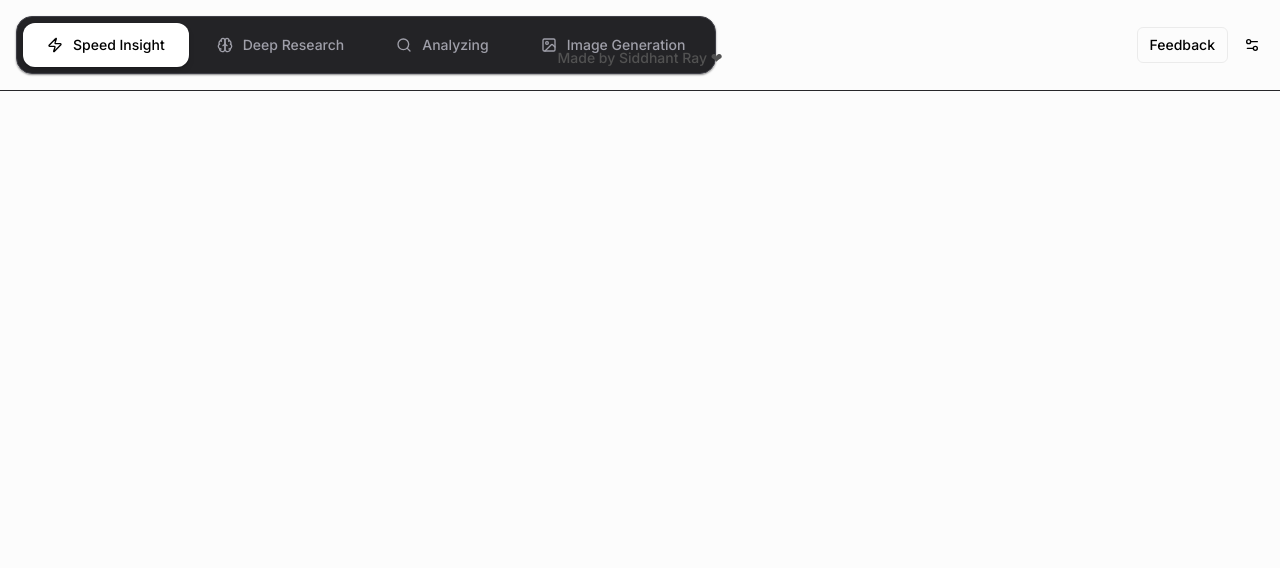
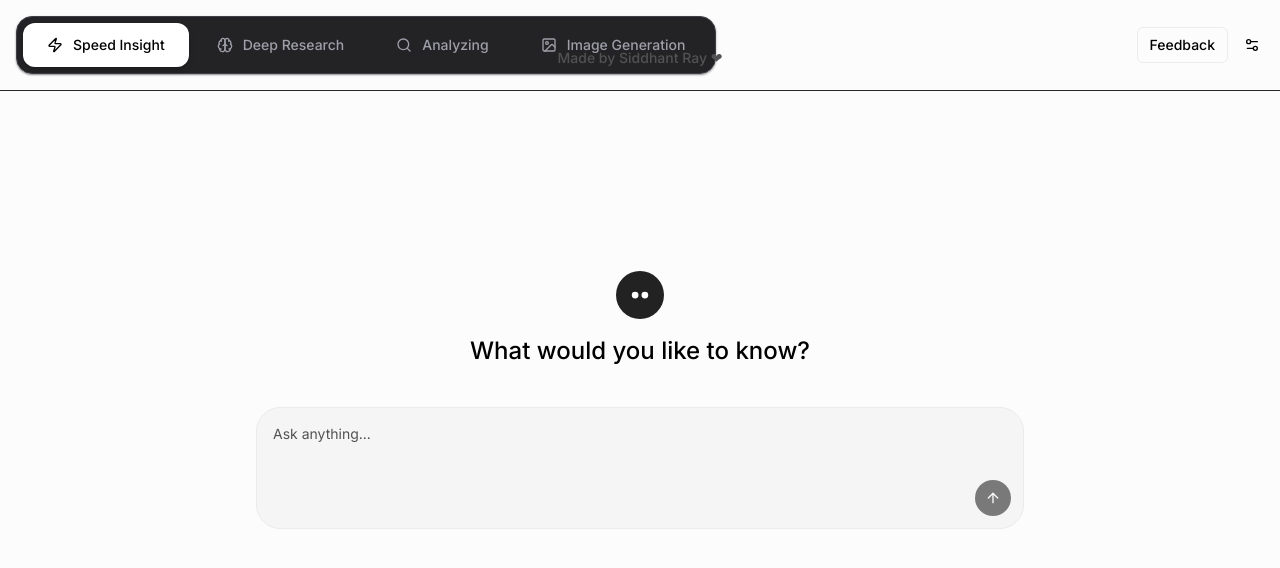
Before and after one commit to Siddhant-33/morphic.ai, a Next.js app: page / in a window 1280 px wide. Shown: the top 568 px of the page. Built offline with nearby package versions, Linux system fonts and the light colour scheme; no server answers; what @json-render/core, @json-render/react would draw is missing.

Commit message:
Update chat-panel.tsx

```diff
--- a/components/chat-panel.tsx
+++ b/components/chat-panel.tsx
@@ -37,11 +37,11 @@ interface ChatPanelProps {
   onNewChat?: () => void
   isGuest?: boolean
   isCloudDeployment?: boolean
+  modelSelectorData?: any
   sections?: { id: string; userMessage: UIMessage }[]
 }
 
-export function ChatPanel(props: ChatPanelProps) {
-  const {
+export function ChatPanel({
   chatId,
   input,
   handleInputChange,
@@ -59,9 +59,9 @@ export function ChatPanel(props: ChatPanelProps) {
   onNewChat,
   isGuest = false,
   isCloudDeployment = false,
+  modelSelectorData,
   sections = []
-  } = props
-
+}: ChatPanelProps) {
   const router = useRouter()
   const inputRef = useRef<HTMLTextAreaElement>(null)
   const isFirstRender = useRef(true)
@@ -77,12 +77,88 @@ export function ChatPanel(props: ChatPanelProps) {
     router.push('/')
   }, [setMessages, onNewChat, router])
 
-  // ... rest of your logic (keep your existing useEffects)
+  useEffect(() => {
+    if (isFirstRender.current && query && query.trim().length > 0) {
+      append({ role: 'user', content: query })
+      isFirstRender.current = false
+    }
+  }, [query, append])
+
+  const handleFileRemove = useCallback((index: number) => {
+    setUploadedFiles(prev => prev.filter((_, i) => i !== index))
+  }, [setUploadedFiles])
+
+  const handleScrollToBottom = () => {
+    scrollContainerRef.current?.scrollTo({
+      top: scrollContainerRef.current.scrollHeight,
+      behavior: 'smooth'
+    })
+  }
 
   return (
     <div className={cn('w-full bg-background group/form-container shrink-0', messages.length > 0 ? 'sticky bottom-0 px-2 pb-4' : 'px-6')}>
-      {/* Your existing JSX */}
-      {/* ... */}
+      {messages.length === 0 && (
+        <div className="mb-10 flex flex-col items-center gap-4">
+          <IconBlinkingLogo className="size-12" />
+          <h1 className="text-2xl font-medium text-foreground">What would you like to know?</h1>
+        </div>
+      )}
+
+      {uploadedFiles.length > 0 && <UploadedFileList files={uploadedFiles} onRemove={handleFileRemove} />}
+
+      <form onSubmit={handleSubmit} className="max-w-3xl w-full mx-auto">
+        {messages.length > 0 && showScrollToBottomButton && (
+          <Button type="button" variant="outline" size="icon" className="absolute -top-10 right-0 z-20 size-8 rounded-full" onClick={handleScrollToBottom}>
+            <ChevronDown size={16} />
+          </Button>
+        )}
+
+        {sections.length > 0 && <MessageNavigationDots sections={sections} />}
+
+        <div className="relative flex flex-col w-full gap-2 bg-muted rounded-3xl border border-input">
+          <Textarea
+            ref={inputRef}
+            rows={2}
+            maxRows={6}
+            placeholder={messages.length > 0 ? 'Reply...' : 'Ask anything...'}
+            value={input}
+            onChange={handleInputChange}
+            disabled={isLoading}
+            className="resize-none w-full min-h-12 bg-transparent border-0 p-4 text-sm placeholder:text-muted-foreground"
+            onKeyDown={(e) => {
+              if (e.key === 'Enter' && !e.shiftKey) {
+                if (input.trim().length === 0) return
+                e.preventDefault()
+                e.currentTarget.form?.requestSubmit()
+              }
+            }}
+          />
+
+          <div className="flex items-center justify-between p-3">
+            <div className="flex items-center gap-2">
+              {!isGuest && <FileUploadButton onFileSelect={async () => {}} />}
+            </div>
+
+            <div className="flex items-center gap-2">
+              {messages.length > 0 && (
+                <Button variant="outline" size="icon" onClick={handleNewChat} className="size-9 rounded-full">
+                  <MessageCirclePlus className="size-4" />
+                </Button>
+              )}
+
+              <Button
+                type={isLoading ? 'button' : 'submit'}
+                size="icon"
+                className="size-9 rounded-full"
+                disabled={input.length === 0 && !isLoading}
+                onClick={isLoading ? stop : undefined}
+              >
+                {isLoading ? <Square className="size-4" /> : <ArrowUp className="size-4" />}
+              </Button>
+            </div>
+          </div>
+        </div>
+      </form>
     </div>
   )
 }
```
Lines whose indentation alone changed are shown as unchanged.
